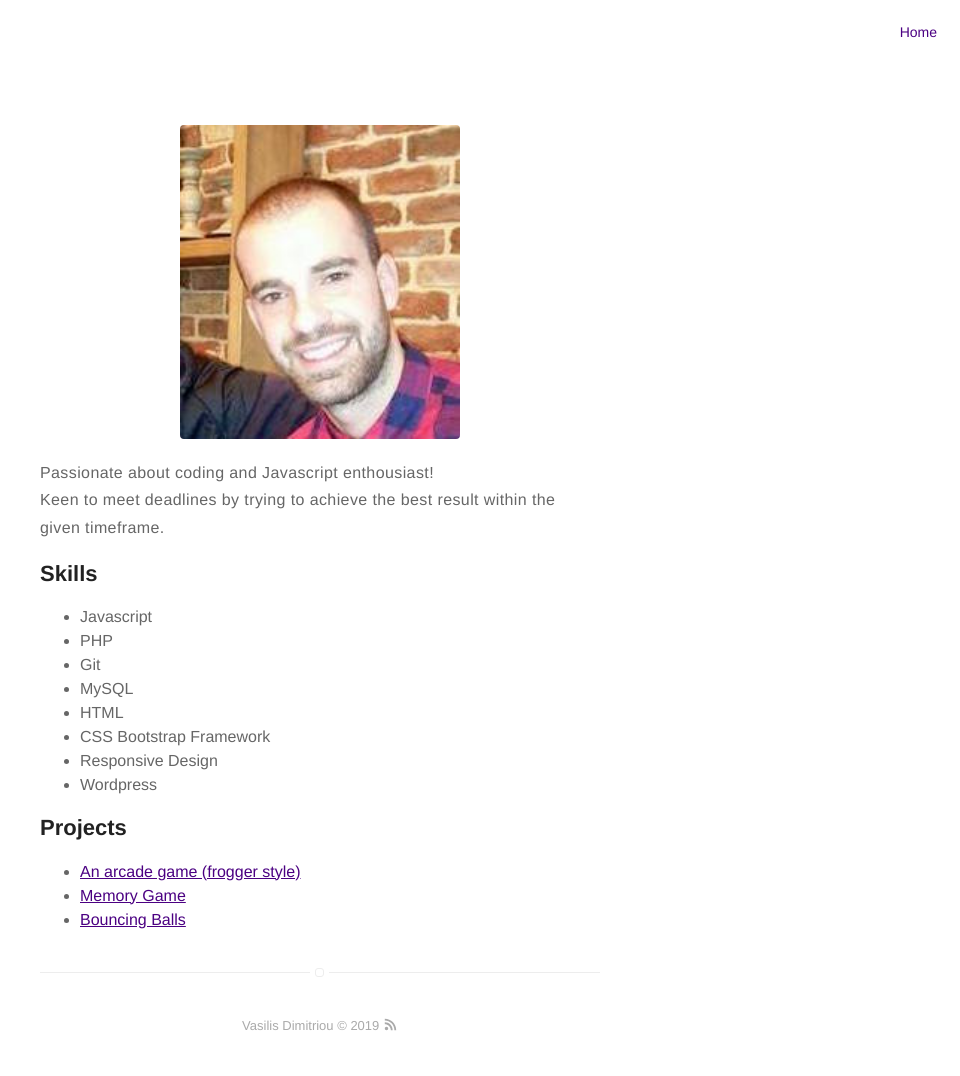
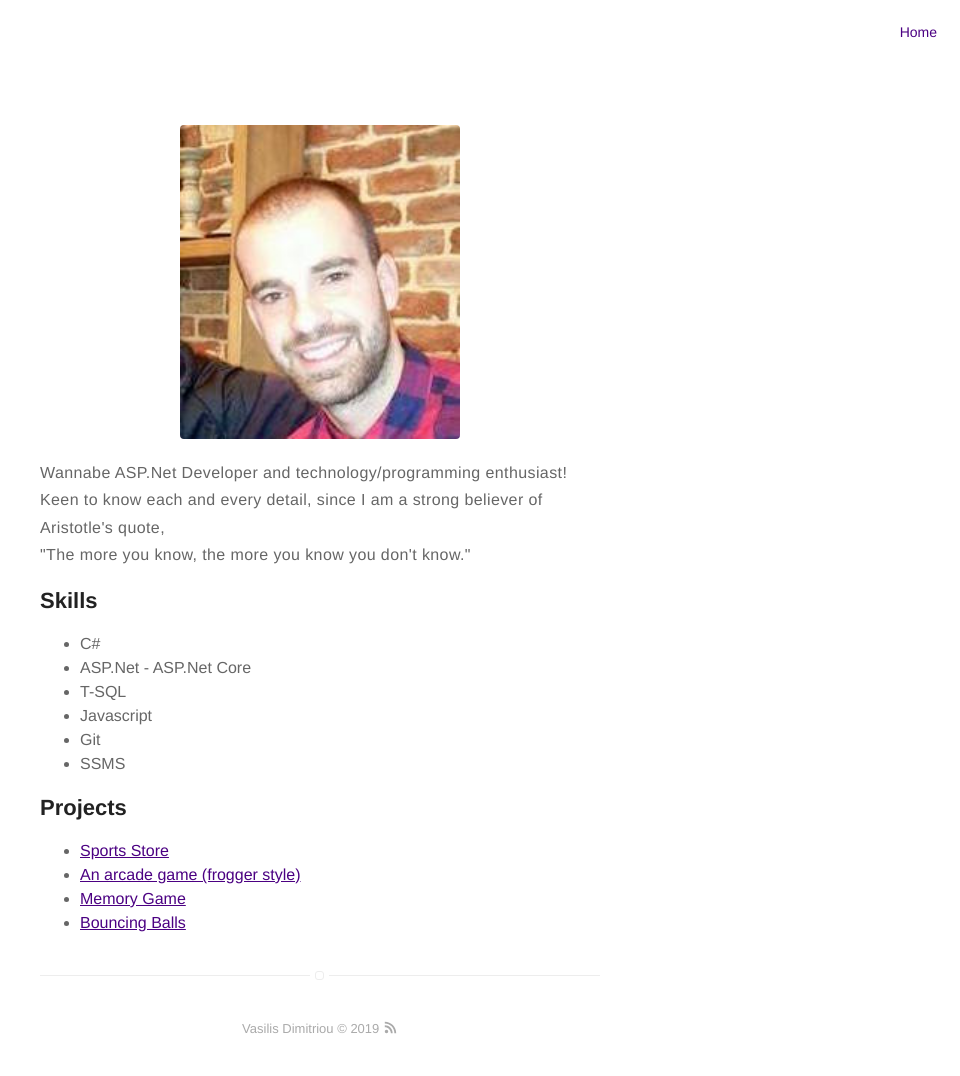
Before and after one commit to Vasilisdm/front-cover, a Jekyll site: the page built from about.md, in a window 1280 px wide. Shown: the whole page, without its empty margins (320-1280 px from the left). Built offline with Jekyll 4.4.1, drawn with Linux system fonts in a browser that asks for light colours.

Commit message:
Updated the info

```diff
--- a/about.md
+++ b/about.md
@@ -4,25 +4,25 @@ layout: page
 ---
 ![Profile Image]({{ site.url }}/{{ site.picture }})
 
-<p>Passionate about coding and Javascript enthousiast!<br>
-Keen to meet deadlines by trying to achieve the best result within the given timeframe.</p>
+<p>Wannabe ASP.Net Developer and technology/programming enthusiast!<br>
+Keen to know each and every detail, since I am a strong believer of Aristotle's quote,<br>
+"The more you know, the more you know you don't know."</p>
 
 <h2>Skills</h2>
 
 <ul class="skill-list">
+	<li>C#</li>
+	<li>ASP.Net - ASP.Net Core</li>
+	<li>T-SQL</li>
 	<li>Javascript</li>
-	<li>PHP</li>
 	<li>Git</li>
-	<li>MySQL</li>
-	<li>HTML</li>
-	<li>CSS Bootstrap Framework</li>
-	<li>Responsive Design</li>
-	<li>Wordpress</li>
+	<li>SSMS</li>
 </ul>
 
 <h2>Projects</h2>
 
 <ul>
+	<li><a href="https://github.com/Vasilisdm/SportsStore">Sports Store</a></li>
 	<li><a href="https://github.com/Vasilisdm/arcadeGame">An arcade game (frogger style)</a></li>
 	<li><a href="https://github.com/Vasilisdm/memoryGame">Memory Game</a></li>
 	<li><a href="https://github.com/Vasilisdm/bouncingBalls">Bouncing Balls</a></li>
```
